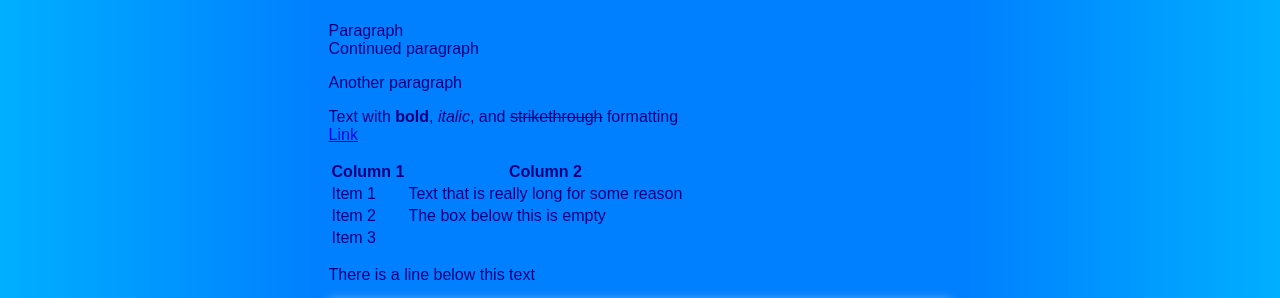
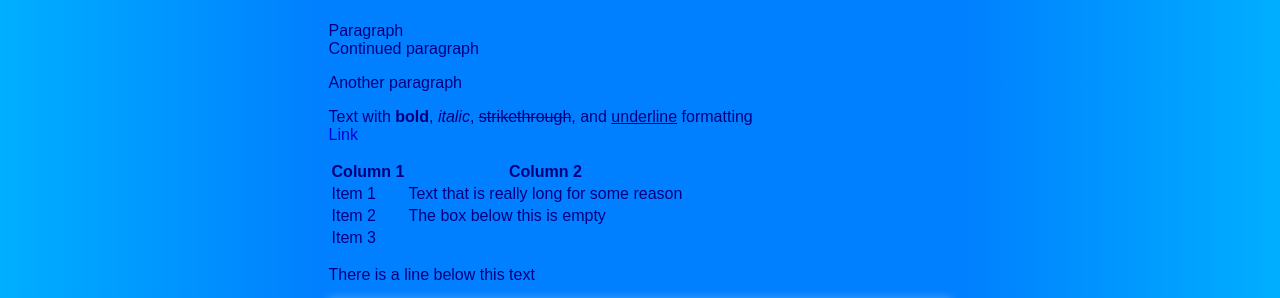
Before and after one commit to SuperYoshi10000/BlueTonic, a Jekyll site: the page built from index.md, in a window 1280 px wide. Shown: the part 169-467 px from the top of the page. Built offline with Jekyll 4.4.1, drawn with Linux system fonts in a browser that asks for light colours; some web fonts are replaced.

Commit message:
add link colors

```diff
--- a/_sass/base.scss
+++ b/_sass/base.scss
@@ -6,6 +6,9 @@
   --color-bg2: #003fff7f;
   --color-header-highlight: #ffffff2f;
   --color-fg: #00007f;
+  --color-link: #0000df;
+  --color-linkh: #00009f;
+  --color-linka: #00005f;
   --color-line: #00003f;
 
   transition: 0.2s ease;
@@ -25,6 +28,7 @@ body {
 h1, h2, h3, h4, h5, h6 {
   font-family: "Montserrat", sans-serif;
   font-weight: 300;
+  cursor: copy;
 }
 h1, h2 {
   background: linear-gradient(to bottom, transparent 50%, var(--color-header-highlight) 100%);
@@ -51,6 +55,18 @@ pre {
   border-radius: 5px;
 }
 
+a {
+  color: var(--color-link);
+  text-decoration: none;
+}
+a:is(:hover, :focus) {
+  color: var(--color-linkh);
+  text-decoration: 2px underline;
+}
+a:active {
+  color: var(--color-linka);
+}
+
 :is(h1, h2, h3, h4, h5, h6):hover {
   font-weight: bolder;
 }
--- a/index.md
+++ b/index.md
@@ -1,5 +1,5 @@
 ---
-title: Blue
+title: Blue Jekyll theme
 layout: default
 ---
 
@@ -13,7 +13,7 @@ Continued paragraph
 
 Another paragraph
 
-Text with **bold**, *italic*, and ~~strikethrough~~ formatting
+Text with **bold**, *italic*, ~~strikethrough~~, and <u>underline</u> formatting
 [Link](.)
 
 |Column 1|Column 2|
```
